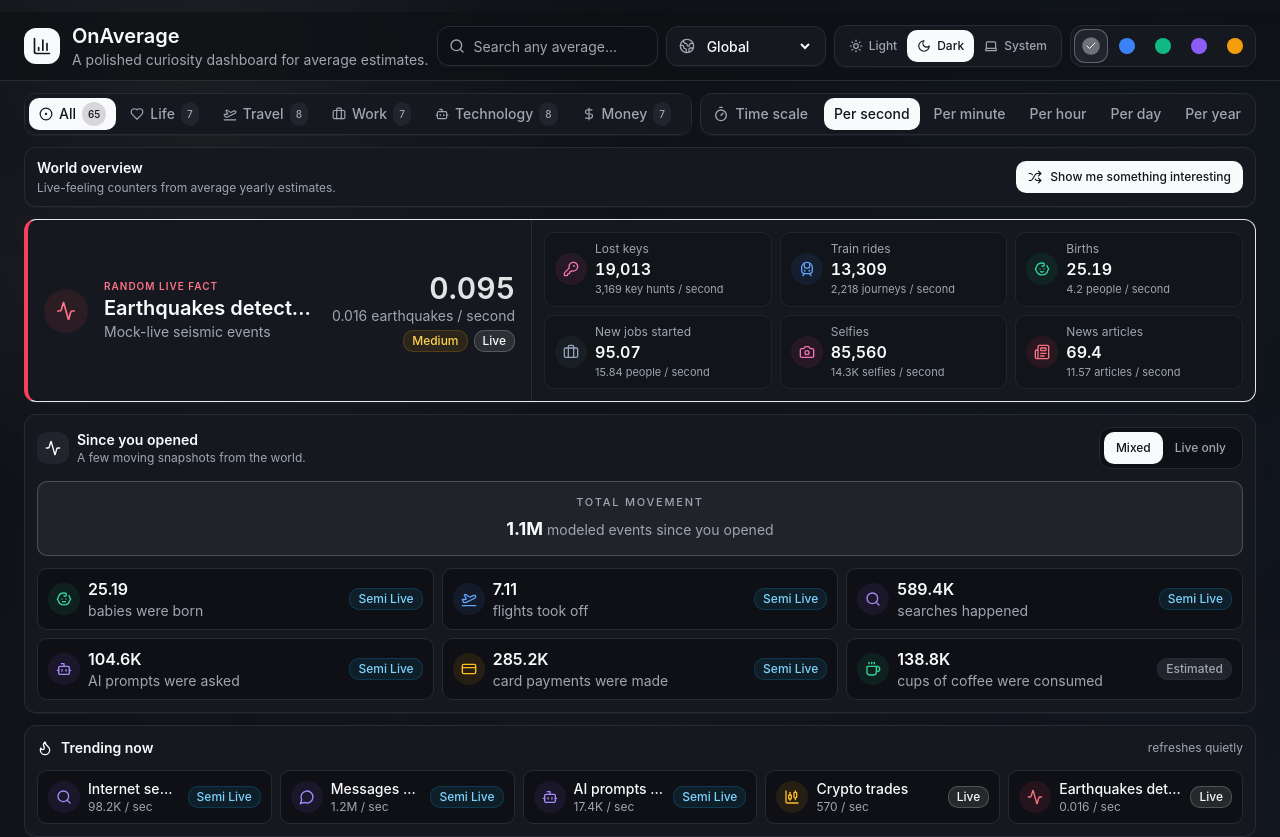
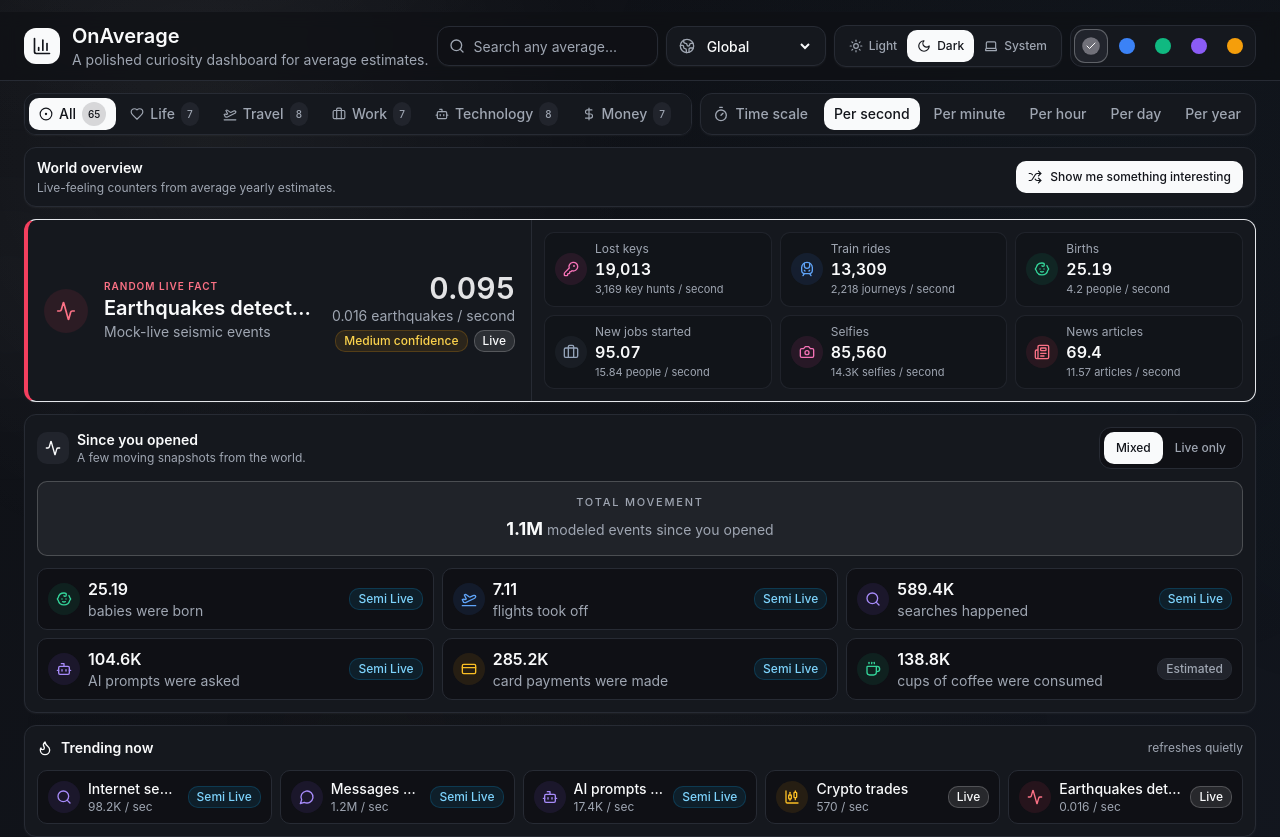
Before and after one commit to Bbqnam/OnAverage, a React (Vite) app: page / in a window 1280 px wide. Shown: the top 837 px of the page. Built offline with nearby package versions, Linux system fonts and the light colour scheme.

Commit message:
feat: data trust tooltips, confidence intervals, My World, Since I was born, Compare signals, Last Hour narrative, Share snapshot, favorites, 12 new signals (Health/Education/Internet/Food)

```diff
--- a/src/components/ConfidenceBadge.tsx
+++ b/src/components/ConfidenceBadge.tsx
@@ -11,12 +11,20 @@ const styles: Record<Confidence, string> = {
   low: "border-muted bg-muted text-muted-foreground",
 };
 
+const tooltips: Record<Confidence, string> = {
+  high: "Source is a major international dataset (UN, WHO, World Bank). Margin of error < 5%.",
+  medium: "Based on a credible study or industry report. Some regional variation may apply.",
+  low: "Rough model estimate — directionally useful but treat as an order-of-magnitude guide.",
+};
+
 export function ConfidenceBadge({ confidence }: ConfidenceBadgeProps) {
   return (
     <span
-      className={`inline-flex items-center rounded-md border px-2 py-0.5 text-xs font-medium ${styles[confidence]}`}
+      className={`inline-flex cursor-help items-center rounded-md border px-2 py-0.5 text-xs font-medium ${styles[confidence]}`}
+      title={tooltips[confidence]}
+      aria-label={`Confidence ${formatLabel(confidence)}: ${tooltips[confidence]}`}
     >
-      {formatLabel(confidence)}
+      {formatLabel(confidence)} confidence
     </span>
   );
 }
```
